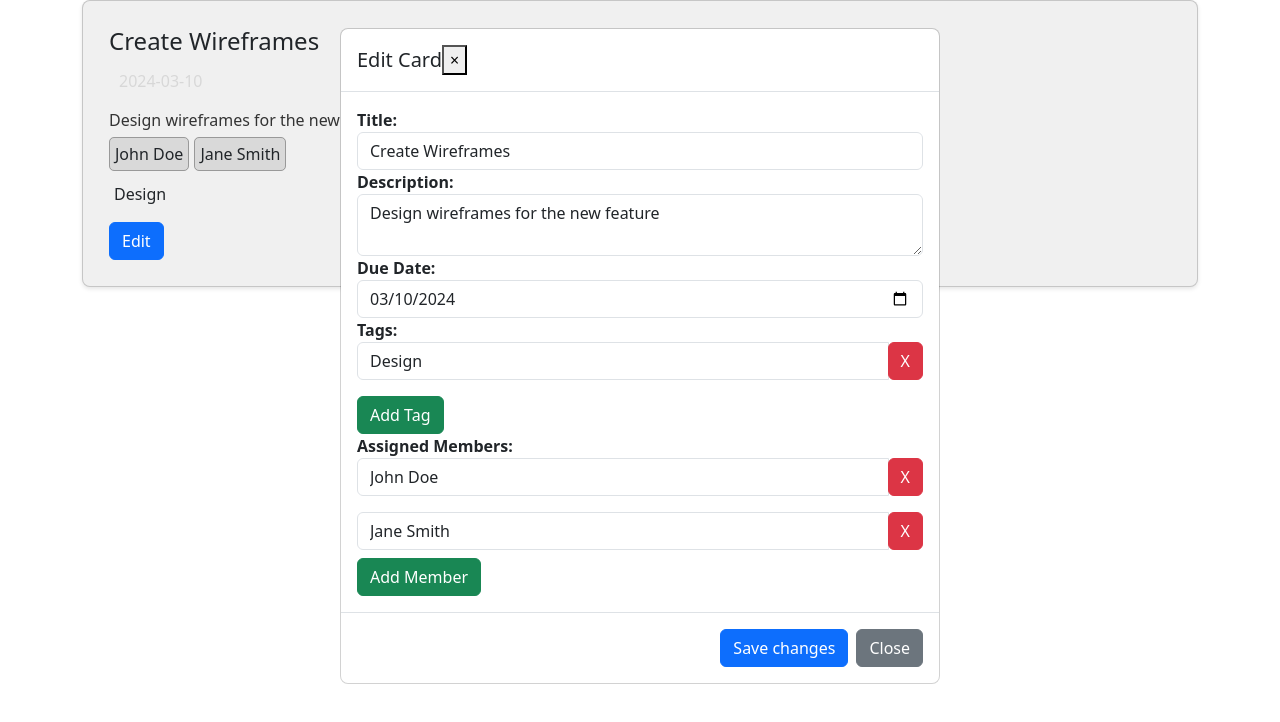
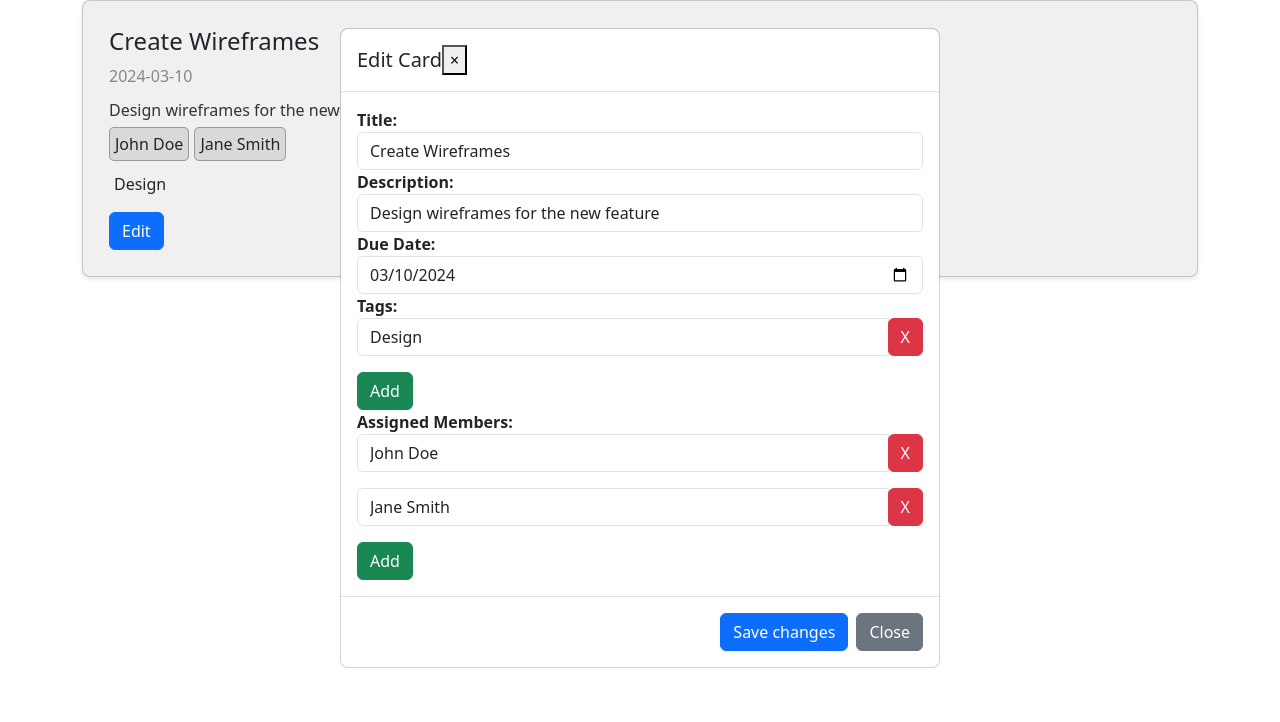
Before and after one commit to SarahCallesDeveloper/BoardTaskMaster, a React (Vite) app in the folder Board_Organizer/: page / in a window 1280 px wide. Both pictures are taken after a click on the button "Edit". Shown: the top 722 px of the page. Built offline with nearby package versions, Linux system fonts and the light colour scheme.

Commit message:
divided card component in smaller component in alternativeCard

```diff
--- /dev/null
+++ b/Board_Organizer/src/Components/AlternativeCard.jsx
@@ -0,0 +1,202 @@
+import React, { useState } from 'react';
+import '../Styling/CssCard.css';
+
+// Editable input component
+function EditableInput({ value, onChange, type }) {
+  return (
+    <input
+      className="form-control"
+      type={type}
+      value={value}
+      onChange={(e) => onChange(e.target.value)}
+    />
+  );
+}
+
+// Editable tag component
+function EditableTag({ tag, onChange, onRemove }) {
+  return (
+    <div className="input-group mb-3">
+      <input
+        className="form-control"
+        value={tag}
+        onChange={(e) => onChange(e.target.value)}
+      />
+      <div className="input-group-append">
+        <button className="btn btn-danger" type="button" onClick={onRemove}>
+          X
+        </button>
+      </div>
+    </div>
+  );
+}
+
+// Editable list component (tags, assigned members)
+function EditableList({ items, onAdd, onRemove, onChange }) {
+  return (
+    <>
+      {items.map((item, index) => (
+        <EditableTag
+          key={index}
+          tag={item}
+          onChange={(value) => onChange(index, value)}
+          onRemove={() => onRemove(index)}
+        />
+      ))}
+      <button className="btn btn-success" onClick={onAdd}>
+        Add
+      </button>
+    </>
+  );
+}
+
+export function Card({ card, onEdit }) {
+  const { id, title, description, dueDate, Tags, assignedMembers } = card;
+  const [isEditing, setIsEditing] = useState(false);
+  const [editedTitle, setEditedTitle] = useState(title);
+  const [editedDescription, setEditedDescription] = useState(description);
+  const [editedDueDate, setEditedDueDate] = useState(dueDate);
+  const [editedTags, setEditedTags] = useState([...Tags]);
+  const [editedAssignedMembers, setEditedAssignedMembers] = useState([...assignedMembers]);
+
+  const handleEdit = () => {
+    setIsEditing(true);
+  };
+
+  const handleSave = () => {
+    // Call the onEdit function to update the card data
+    onEdit(id, editedTitle, editedDescription, editedDueDate, editedTags, editedAssignedMembers);
+
+    // After saving, exit edit mode
+    setIsEditing(false);
+  };
+
+  const handleAddTag = () => {
+    setEditedTags([...editedTags, '']);
+  };
+
+  const handleAddMember = () => {
+    setEditedAssignedMembers([...editedAssignedMembers, { name: '' }]);
+  };
+
+  const handleRemoveTag = (index) => {
+    const newTags = [...editedTags];
+    newTags.splice(index, 1);
+    setEditedTags(newTags);
+  };
+
+  const handleRemoveMember = (index) => {
+    const newMembers = [...editedAssignedMembers];
+    newMembers.splice(index, 1);
+    setEditedAssignedMembers(newMembers);
+  };
+
+  const handleTagChange = (index, value) => {
+    const newTags = [...editedTags];
+    newTags[index] = value;
+    setEditedTags(newTags);
+  };
+
+  const handleMemberChange = (index, value) => {
+    const newMembers = [...editedAssignedMembers];
+    newMembers[index] = { name: value };
+    setEditedAssignedMembers(newMembers);
+  };
+
+  return (
+    <div>
+      <div className="container">
+        <div className="row">
+          <div className="col">
+            <div className="card">
+              <div className="card-body">
+                <h4>{title}</h4>
+                <p className='date'>{dueDate}</p>
+                <p className='description'>{description}</p>
+
+                <p>
+                  {assignedMembers.map((member, index) => (
+                    <span
+                      key={index}
+                      className={`member member${index % 2 + 1}`}
+                      style={{ padding: '5px' }}
+                    >
+                      {member.name}
+                    </span>
+                  ))}
+                </p>
+                <p>
+                  {Tags.map((tag, index) => (
+                    <span
+                      key={index}
+                      className={`tag tag${index % 2 + 1}`}
+                      style={{ padding: '5px' }}
+                    >
+                      {tag}
+                    </span>
+                  ))}
+                </p>
+                <button className="btn btn-primary" onClick={handleEdit}>Edit</button>
+              </div>
+            </div>
+          </div>
+        </div>
+      </div>
+
+      {isEditing && (
+        <div className="modal" tabIndex="-1" role="dialog" style={{ display: 'block'  }}>
+          <div className="modal-dialog" role="document" style={{ maxWidth: '600px',maxHeight:"400px"}}>
+            <div className="modal-content">
+              <div className="modal-header">
+                <h5 className="modal-title">Edit Card</h5>
+                <button type="button" className="close" onClick={() => setIsEditing(false)}>
+                  <span aria-hidden="true">&times;</span>
+                </button>
+              </div>
+              <div className="modal-body">
+                <div className="form-group">
+                  <strong>Title:</strong>
+                  <div style={{ maxHeight: '100px', overflowY: 'auto' }}>
+                    <EditableInput value={editedTitle} onChange={setEditedTitle} type="text" />
+                  </div>
+                </div>
+                <div className="form-group">
+                  <strong>Description:</strong>
+                  <div style={{ maxHeight: '100px', overflowY: 'auto' }}>
+                    <EditableInput value={editedDescription} onChange={setEditedDescription} type="textarea" />
+                  </div>
+                </div>
+                <div className="form-group">
+                  <strong>Due Date:</strong>
+                  <EditableInput value={editedDueDate} onChange={setEditedDueDate} type="date" />
+                </div>
+                <div className="form-group">
+                  <strong>Tags:</strong>
+                  <EditableList
+                    items={editedTags}
+                    onAdd={handleAddTag}
+                    onRemove={handleRemoveTag}
+                    onChange={handleTagChange}
+                  />
+                </div>
+                <div className="form-group">
+                  <strong>Assigned Members:</strong>
+                  <EditableList
+                    items={editedAssignedMembers.map(member => member.name)}
+                    onAdd={handleAddMember}
+                    onRemove={handleRemoveMember}
+                    onChange={handleMemberChange}
+                  />
+                </div>
+              </div>
+              <div className="modal-footer">
+                <button type="button" className="btn btn-primary" onClick={handleSave}>Save changes</button>
+                <button type="button" className="btn btn-secondary" onClick={() => setIsEditing(false)}>Close</button>
+              </div>
+            </div>
+          </div>
+        </div>
+      )}
+    </div>
+  );
+}
--- a/Board_Organizer/src/Components/card.jsx
+++ b/Board_Organizer/src/Components/card.jsx
@@ -82,8 +82,8 @@ export function Card({ card, onEdit }) {
 </div>
 </div>
       {isEditing && (
-        <div className="modal" tabIndex="-1" role="dialog" style={{ display: 'block' }}>
-          <div className="modal-dialog" role="document" style={{ maxWidth: '600px' }}>
+        <div className="modal" tabIndex="-1" role="dialog" style={{ display: 'block'  }}>
+          <div className="modal-dialog" role="document" style={{ maxWidth: '600px',maxHeight:"400px"}}>
             <div className="modal-content">
               <div className="modal-header">
                 <h5 className="modal-title">Edit Card</h5>
@@ -110,11 +110,11 @@ export function Card({ card, onEdit }) {
                 </div>
                 <div className="form-group">
                   <strong>Tags:</strong>
-                  <div style={{ maxHeight: '100px', overflowY: 'auto' }}>
+                  <p cla style={{ maxHeight: '100px', overflowY: 'auto' }}>
                     {editedTags.map((tag, index) => (
-                      <div key={index} className="input-group mb-3">
+                      <span key={index} className="input-group mb-3 ">
                         <input
-                          className="form-control"
+                          className="form-control "
                           value={tag}
                           onChange={(e) => {
                             const newTags = [...editedTags];
@@ -125,9 +125,9 @@ export function Card({ card, onEdit }) {
                         <div className="input-group-append">
                           <button className="btn btn-danger" type="button" onClick={() => handleRemoveTag(index)}>X</button>
                         </div>
-                      </div>
+                      </span>
                     ))}
-                  </div>
+                  </p>
                   <button className="btn btn-success" onClick={handleAddTag}>Add Tag</button>
                 </div>
                 <div className="form-group">
--- a/Board_Organizer/src/Styling/CssCard.css
+++ b/Board_Organizer/src/Styling/CssCard.css
@@ -7,8 +7,8 @@
   }
 
   .date {
-    color: rgba(0, 0, 0, 0.1); /* Opaque color for date */
-    padding: 5px 10px;
+    color: rgba(0, 0, 0, 0.438); /* Opaque color for date */
+    padding: none;
     border-radius: 5px;
     margin-bottom: 10px;
   }
@@ -31,3 +31,8 @@
     margin-right: 5px;
     margin-bottom: 5px;
   }
+  .small-input {
+    width: 100px; /* Adjust width as needed */
+    height: 30px; /* Adjust height as needed */
+    /* You can also adjust other properties like padding, font-size, etc., to fine-tune the appearance */
+  }
--- a/Board_Organizer/src/main.jsx
+++ b/Board_Organizer/src/main.jsx
@@ -1,7 +1,8 @@
 import React, { useState } from 'react';
 import ReactDOM from 'react-dom';
-import { Card } from './Components/card'; // Adjust the import path accordingly
+//import { Card } from './Components/card'; // Adjust the import path accordingly
 import json from './jsonTest.json'; // Assuming you have a JSON file with card data
+import {Card} from "./Components/AlternativeCard"
 
 function App() {
   const [cards, setCards] = useState([json]);
```
